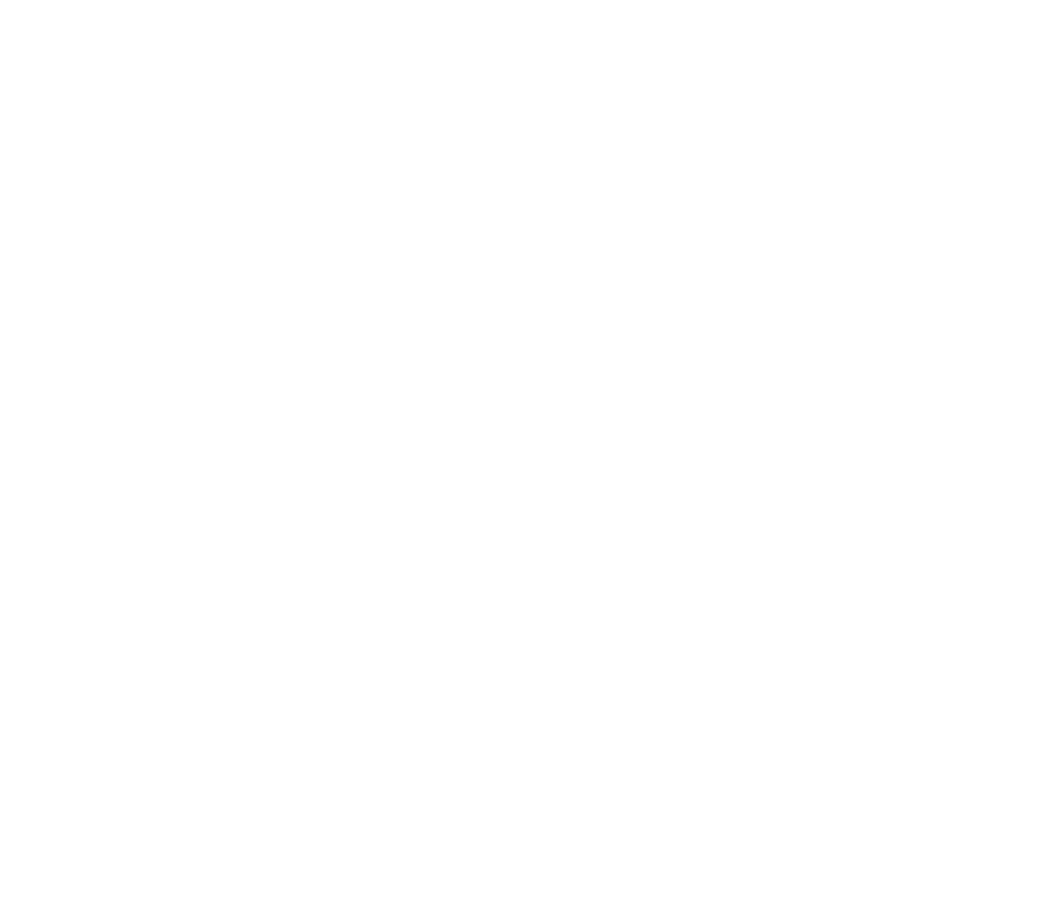
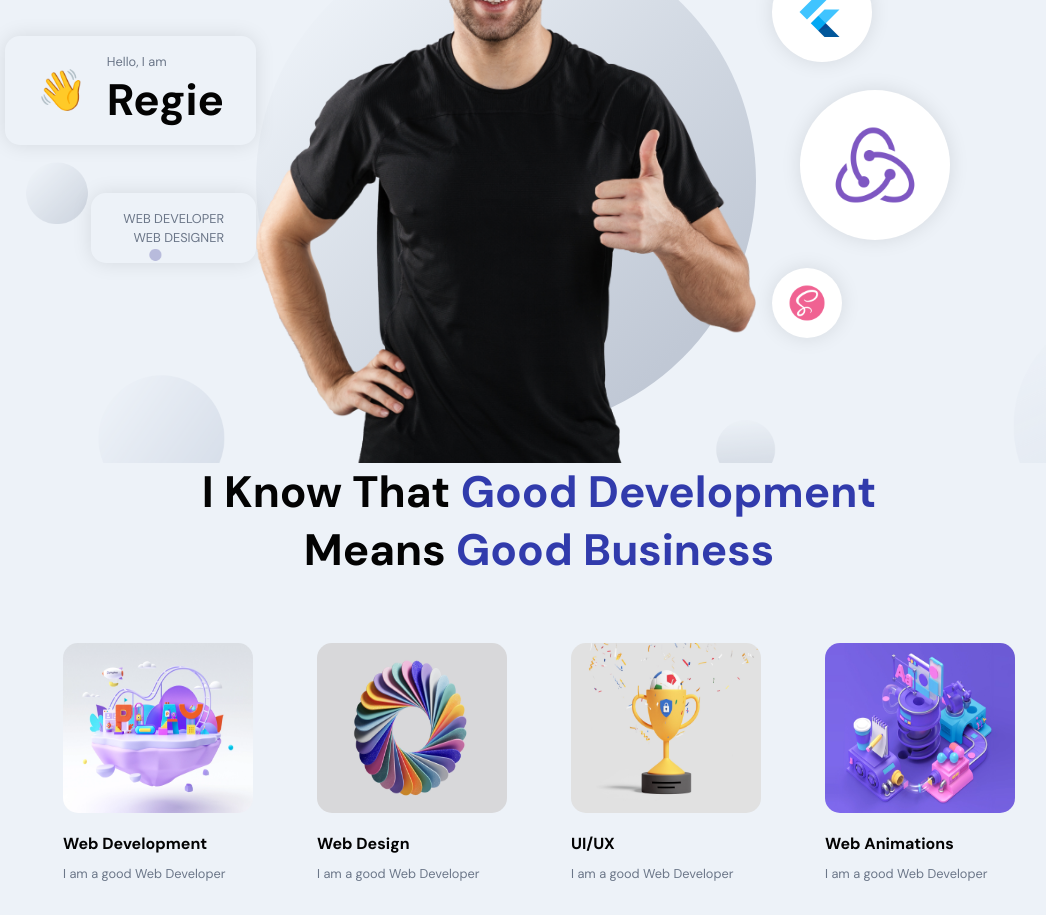
Before and after one commit to Regtables/portfolio_jsm, a React (Create React App) app in the folder frontend/: page / in a window 1280 px wide. Shown: the part 260-1175 px from the top of the page, without its empty margins (101-1147 px from the left). Before the commit the page ends 800 px from the top, so only its background shows below. Built offline with nearby package versions, Linux system fonts and the light colour scheme.

Commit message:
added header/hero section and about section

```diff
--- a/frontend/src/Containers/About/About.jsx
+++ b/frontend/src/Containers/About/About.jsx
@@ -1,12 +1,57 @@
-import React from 'react'
+import React, { useState, useEffect } from 'react'
+import { motion } from 'framer-motion'
+
+import { images } from '../../Constants'
 
 import './about.scss'
 
+const abouts = [
+  {
+    title: 'Web Development',
+    description: 'I am a good Web Developer',
+    imgUrl: images.about01
+  },
+  {
+    title: 'Web Design',
+    description: 'I am a good Web Developer',
+    imgUrl: images.about02
+  },
+  {
+    title: 'UI/UX',
+    description: 'I am a good Web Developer',
+    imgUrl: images.about03
+  },
+  {
+    title: 'Web Animations',
+    description: 'I am a good Web Developer',
+    imgUrl: images.about04
+  },
+]
+
 const About = () => {
   return (
-    <div>
+   <>
+      <h2 className = 'head-text'>I Know that <span>Good Development </span><br/>Means <span>Good Business </span>
+      </h2>
 
-    </div>
+      <div className = 'app__profiles'>
+          {
+            abouts.map((about, index) => (
+              <motion.div
+                whileInView = {{ opacity: 1 }}
+                whileHover = {{ scale: 1.1 }}
+                transition = {{ duration: 0.5, type: 'tween' }}
+                className = 'app__profile-item'
+                key = {about.title + index}
+              >
+                  <img src = {about.imgUrl} alt = {about.title} />
+                  <h2 className = 'bold-text' style = {{marginTop: 20}}>{about.title}</h2>
+                  <p className = 'p-text' style = {{marginTop: 10}}>{about.description}</p>
+              </motion.div>
+            ))
+          }
+      </div>
+   </>
   )
 }
 
--- a/frontend/src/Containers/About/about.scss
+++ b/frontend/src/Containers/About/about.scss
@@ -0,0 +1,37 @@
+.app__about{
+  flex: 1;
+  width: 100%;
+  flex-direction: column;
+}
+
+.app__profiles{
+  display: flex;
+  justify-content: center;
+  align-items: flex-start;
+  flex-wrap: wrap;
+  margin-top: 2rem;
+}
+
+.app__profile-item{
+  width: 190px;
+  display: flex;
+  justify-content: flex-start;
+  align-items: flex-start;
+  flex-direction: column;
+  margin: 2rem;
+
+  img {
+    width: 100%;
+    height: 170px;
+    border-radius: 15px;
+  }
+
+  @media screen and (min-width: 2000px) {
+    width: 370px;
+    margin: 2rem 4rem;
+
+    img{
+      height: 320px;
+    }
+  }
+}
--- a/frontend/src/Containers/Header/Header.jsx
+++ b/frontend/src/Containers/Header/Header.jsx
@@ -1,11 +1,73 @@
 import React from 'react'
+import { motion } from 'framer-motion'
+
+import { images } from '../../Constants'
 
 import './header.scss'
 
+const scaleVariants = {
+  whileInView: {
+    scale: [0,1],
+    opacity: [0,1],
+    transition: {
+      duration: 1,
+      ease: 'easeInOut'
+    }
+  }
+}
+
 const Header = () => {
   return (
-    <div>
+    <div className = 'app__header app__flex' id = 'home'>
+        <motion.div
+          whileInView = {{ x: [-100, 0], opacity: [0, 1] }}
+          transition = {{ duration: 0.5 }}
+          className = 'app__header-info'
+        >
+            <div className = 'app__header-badge'>
+                <div className = 'badge-cmp app__flex'>
+                    <span>👋</span>
+                    <div style = {{marginLeft: 20}}>
+                        <p className = 'p-text'>Hello, I am </p>
+                        <h1 className = 'head-text'>Regie</h1>
+                    </div>
+                </div>
 
+                <div className = 'tag-cmp app__flex'>
+                    <p className = 'p-text'>Web Developer</p>
+                    <p className = 'p-text'>Web Designer</p>
+                </div>
+            </div>
+        </motion.div>
+
+        <motion.div
+          whileInView = {{ opacity: [0, 1] }}
+          transition = {{ duration: 0.5, delayChildren: 0.5 }}
+          className = 'app__header-img'
+        >
+            <img src = {images.profile}/>
+            <motion.img
+              whileInView = {{ scale: [0, 1]}}
+              transition = {{ duration: 1, ease: 'easeInOut'}}
+              src = {images.circle}
+              alt = 'profile_circle'
+              className = 'overlay_circle'
+            />
+        </motion.div>
+
+        <motion.div
+          variants = {scaleVariants}
+          whileInView = {scaleVariants.whileInView}
+          className = 'app__header-circles'
+        >
+          {
+            [images.flutter, images.redux, images.sass].map((circle, index) => (
+                <div className = 'circle-cmp app__flex' key = {`circle-${index}`}>
+                    <img src = {circle} alt = 'cirlce'/>
+                </div>
+            ))
+          }
+        </motion.div>
     </div>
   )
 }
--- a/frontend/src/Containers/Header/header.scss
+++ b/frontend/src/Containers/Header/header.scss
@@ -0,0 +1,191 @@
+#home{
+  position: relative;
+  background: url('../../assets/bgIMG.png');
+  background-size: cover;
+  background-repeat: repeat;
+  background-position: center;
+
+  .app-wrapper{
+    padding: 0;
+
+    .copyright{
+      display: none;
+    }
+  }
+}
+
+.app__header{
+  flex: 1;
+  width: 100%;
+  height: 100%;
+  flex-direction: row;
+
+  padding: 6rem 2rem 0;
+
+  @media screen and (min-width: 2000px) {
+    padding-top: 8rem;
+  }
+
+  @media screen and (max-width: 1200px) {
+    flex-direction: column;
+  }
+
+  @media screen and (max-width: 400px) {
+    padding: 6rem 1rem 2rem;
+  }
+}
+
+.app__header-info{
+  flex: 0.65;
+  display: flex;
+  flex-direction: col;
+  justify-content: flex-start;
+  align-items: flex-start;
+
+  height: 100%;
+
+  @media screen and (max-width: 2000px) {
+    width: 100%;
+    margin-right: 0rem;
+  }
+}
+
+.app__header-badge{
+  width: 100%;
+  display: flex;
+  justify-content: flex-end;
+  align-items: flex-end;
+  flex-direction: column;
+
+  .badge-cmp, .tag-cmp {
+    padding: 1rem 2rem;
+    border: var(--white-color);
+    border-radius: 15px;
+    flex-direction: row;
+    width: auto;
+
+    box-shadow: 0 0 20px rgba(0, 0, 0,0.1);
+  }
+
+  .tag-cmp{
+    flex-direction: column;
+    margin-top: 3rem;
+
+    p{
+      width: 100%;
+      text-transform: uppercase;
+      text-align: right;
+    }
+  }
+
+  span{
+    font-size: 2.5rem;
+
+    @media screen and (min-width: 2000px) {
+      font-size: 5rem;
+    }
+  }
+
+  @media screen and (max-width: 1200px) {
+    justify-content: flex-start;
+    align-items: flex-start ;
+  }
+}
+
+.app__header-circles{
+  flex: 0.75;
+  display: flex;
+  flex-direction: column;
+  justify-content: space-between;
+  align-items: flex-start;
+  height: 100%;
+  margin-left: 1rem;
+
+  div{
+    width: 100px;
+    height: 100px;
+    border-radius: 50%;
+
+    background: var(--white-color);
+    box-shadow: 0 0 20px rgba(0, 0, 0,0.1);
+
+    img{
+      width: 60%;
+      height: 60%;
+    }
+  }
+
+  div:nth-child(1){
+    width: 100px;
+    height: 100px;
+  }
+
+  div:nth-child(2){
+    margin: 1.75rem;
+    width: 150px;
+    height: 150px;
+  }
+
+  div:nth-child(3){
+    width: 70px;
+    height: 70px;
+  }
+
+  @media screen and (min-width: 2000px) {
+    div:nth-child(2){
+      width: 400px;
+      height: 400px;
+    }
+
+    div:nth-child(3){
+      width: 170px;
+      height: 170px;
+    }
+
+    div:nth-child(1){
+      width: 200px;
+      height: 200px;
+    }
+  }
+
+  @media screen and (max-width: 1200px) {
+    max-width: 100%;
+    flex-direction: row;
+    flex-wrap: wrap;
+    margin-left: 0;
+
+    div{
+      margin: 1rem;
+    }
+  }
+}
+
+.app__header-img{
+  flex: 1;
+  height: 100%;
+  display: flex;
+  justify-content: flex-end;
+  align-items: flex-end;
+  position: relative;
+
+  img{
+    width: 100%;
+    object-fit: contain;
+    z-index: 1;
+  }
+
+  .overlay_circle{
+    position: absolute;
+    left: 0;
+    right: 0;
+    bottom: 0;
+    z-index: 0;
+    width: 100%;
+    height: 90%;
+
+  }
+
+  @media screen and (max-width: 1200px) {
+    margin: 2rem 0;
+  }
+}
```
